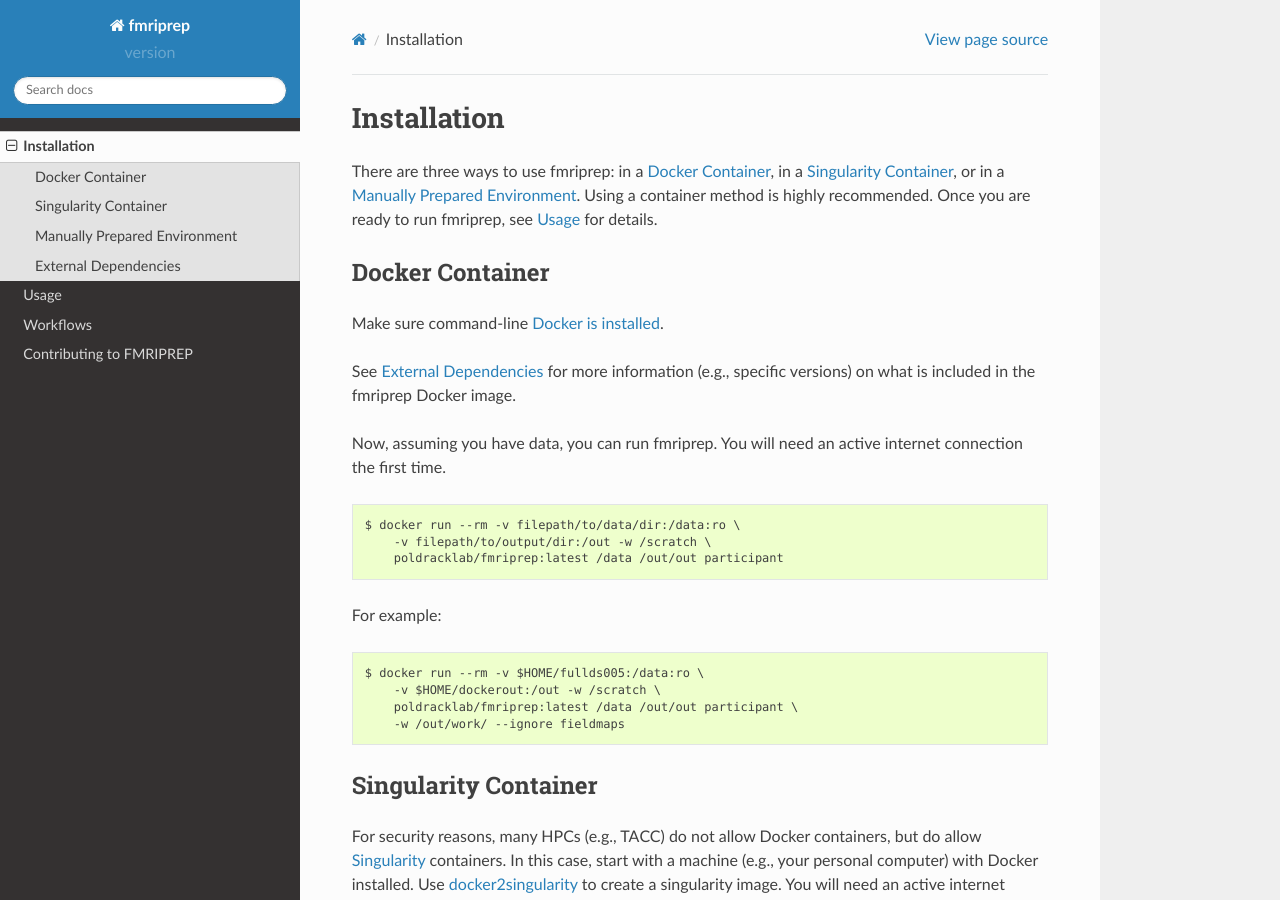
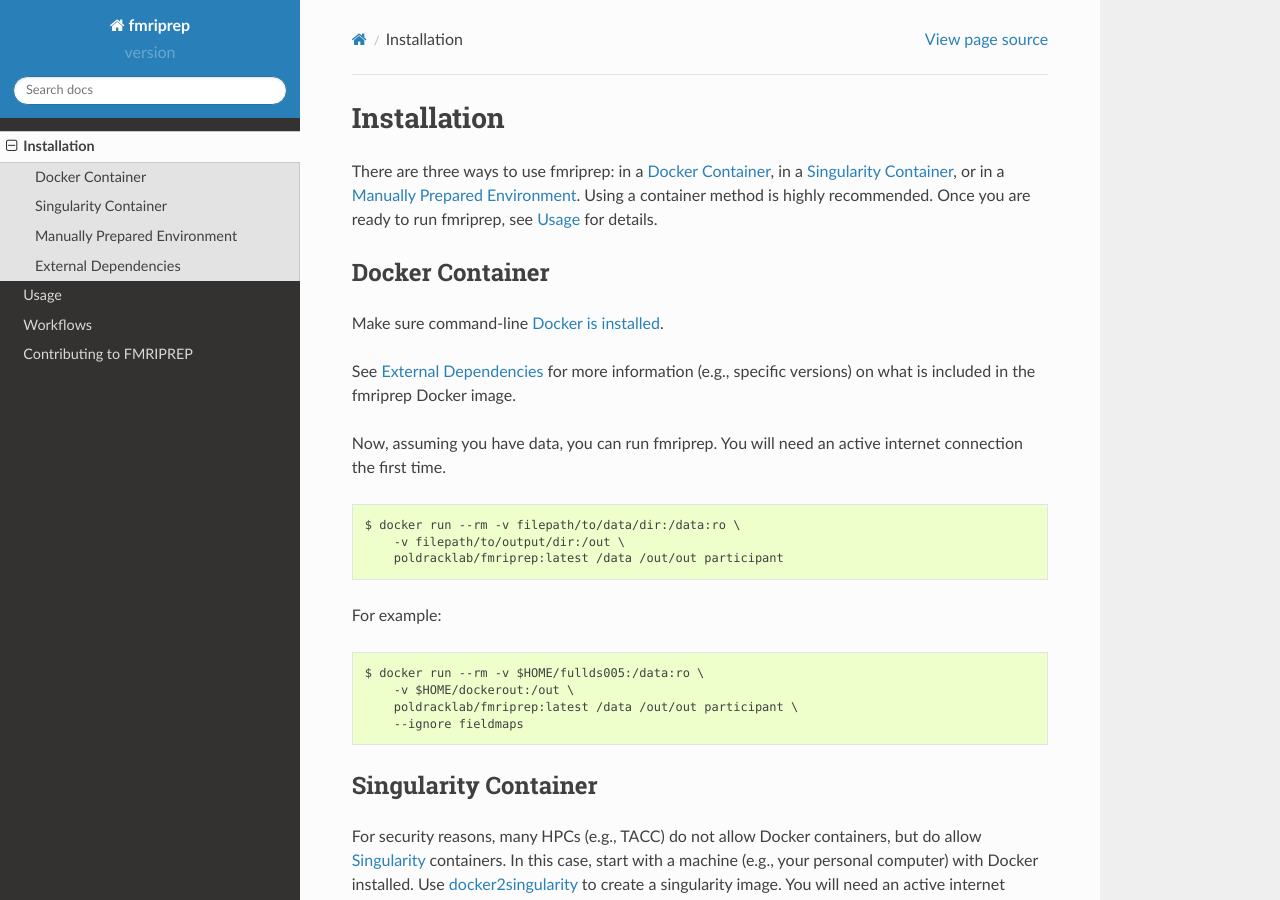
Before and after one commit to yohanchatelain/fmriprep, a Sphinx documentation site: the page built from docs/installation.rst, in a window 1280 px wide and 900 px high. Built offline with Sphinx 7.4.7 and the Read the Docs theme 2.0.0, drawn with Linux system fonts in a browser that asks for light colours; the version number could not be read and is left out.

Commit message:
remove work dir statements

```diff
--- a/docs/installation.rst
+++ b/docs/installation.rst
@@ -18,15 +18,15 @@ See `External Dependencies`_ for more information (e.g., specific versions) on w
 Now, assuming you have data, you can run fmriprep. You will need an active internet connection the first time. ::
 
     $ docker run --rm -v filepath/to/data/dir:/data:ro \
-        -v filepath/to/output/dir:/out -w /scratch \
+        -v filepath/to/output/dir:/out \
         poldracklab/fmriprep:latest /data /out/out participant
 
 For example: ::
 
     $ docker run --rm -v $HOME/fullds005:/data:ro \
-        -v $HOME/dockerout:/out -w /scratch \
+        -v $HOME/dockerout:/out \
         poldracklab/fmriprep:latest /data /out/out participant \
-        -w /out/work/ --ignore fieldmaps
+        --ignore fieldmaps
 
 Singularity Container
 =====================
```
